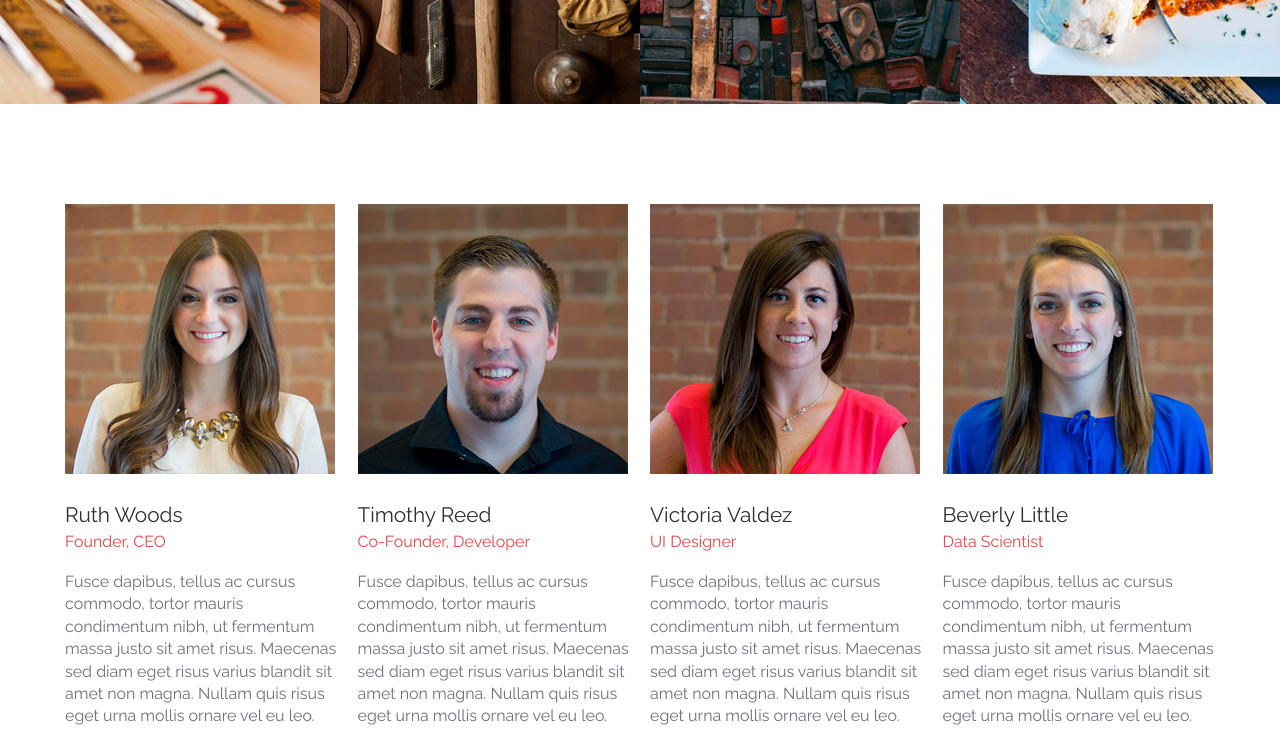
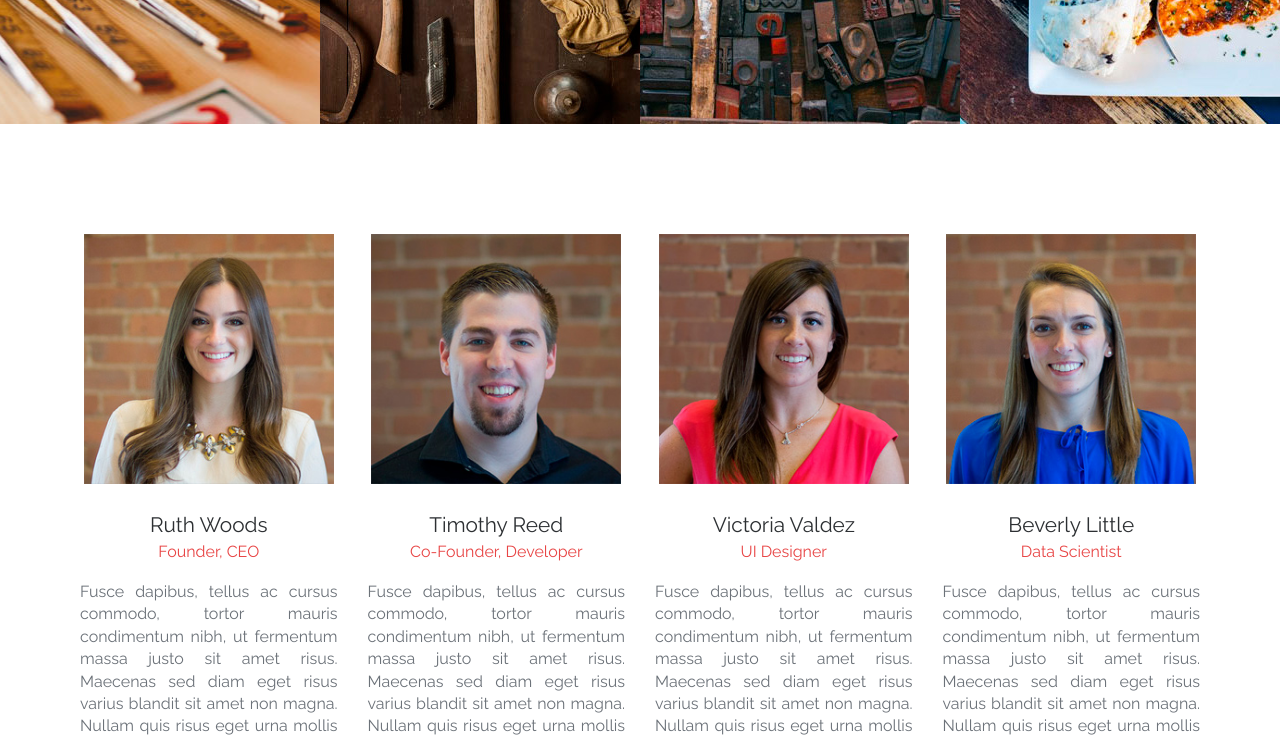
Before and after one commit to KOMMEHTATOP/activebox, a plain HTML site: page index.html in a window 1280 px wide. Shown: the part 1870-2605 px from the top of the page. Drawn offline with Linux system fonts and the light colour scheme; files whose address does not match are found by name.

Commit message:
dklghdflgjdl

```diff
--- a/css/style.css
+++ b/css/style.css
@@ -26,6 +26,7 @@ p {
   width: 100%;
   max-width: 1170px;
   margin: 0 auto;
+  padding: 10px;
 }
 
 /* ----------------HEADER---------------- */
@@ -235,7 +236,13 @@ p {
 
 .team__content {
   width: 25%;
-  margin: 0 10px;
+  flex-wrap: wrap;
+  justify-content: space-between;
+  text-align: center;
+}
+
+.team__photo {
+  max-width: 250px;
 }
 
 .team__title {
@@ -253,6 +260,8 @@ p {
 .team__text {
   font-size: 1rem;
   line-height: 1.4;
+  text-align: justify;
+  padding: 0 15px;
 }
 
 .social__icons {
@@ -427,3 +436,16 @@ p {
 .copyright__text span {
   color: #ffffff ;
 }
+
+
+/* ----------------MEDIA---------------- */
+
+@media (max-width: 1024px) {
+
+
+  .intro__subtitle {
+    max-width: 800px;
+    width: 100%;
+    text-align: center;
+  }
+}
```
